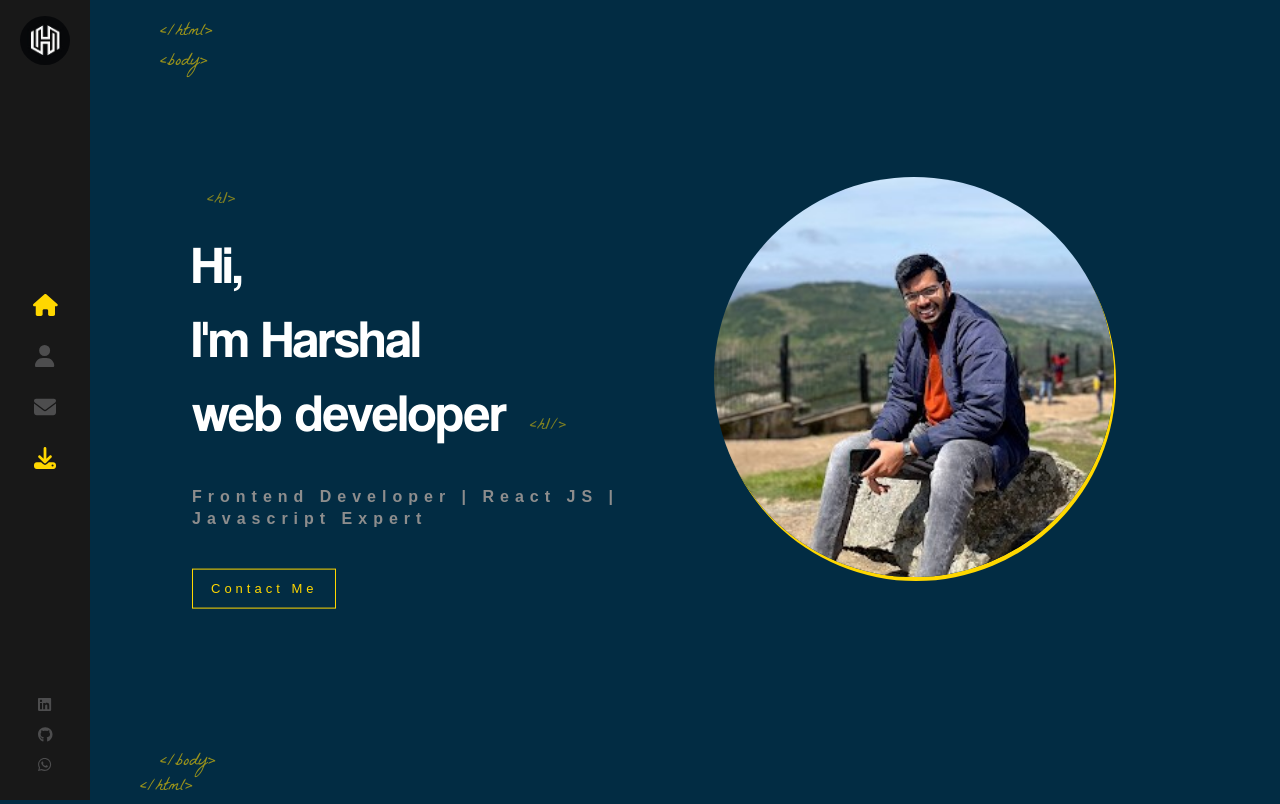
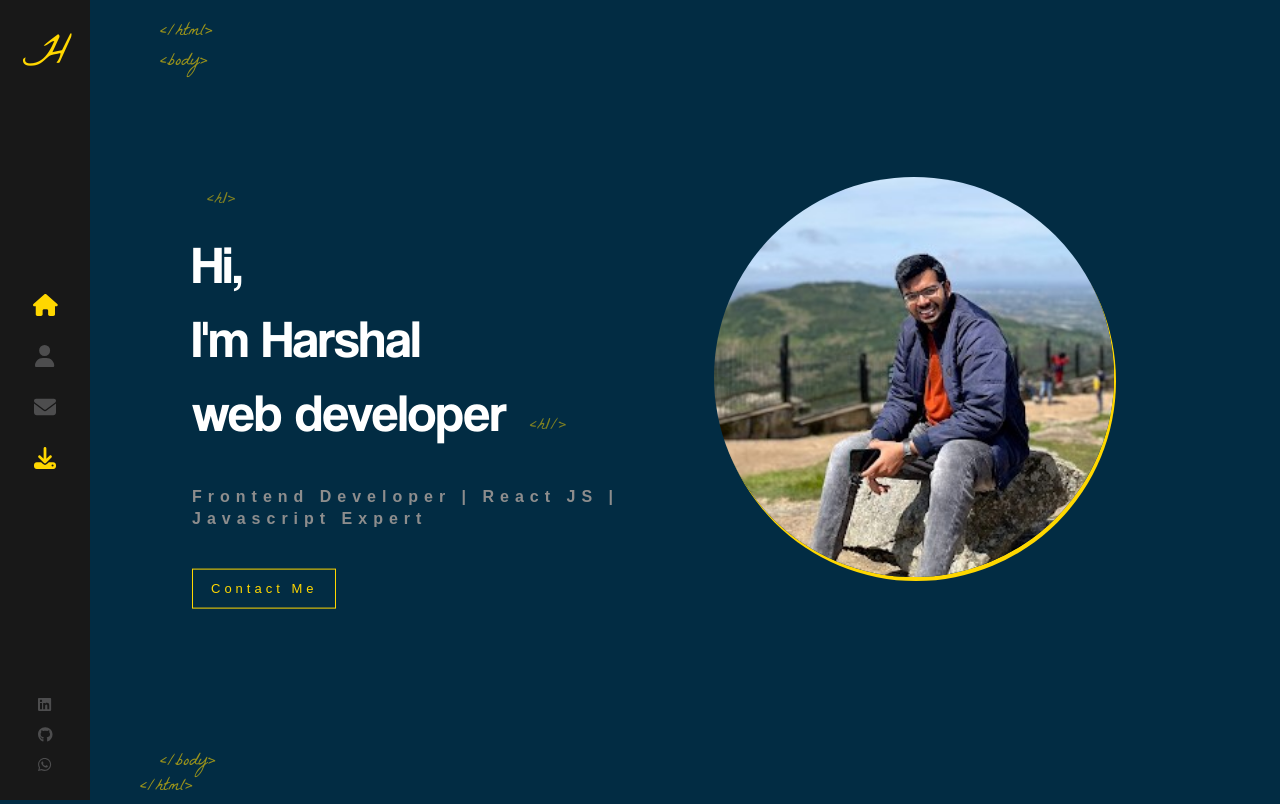
Before and after one commit to Harshal3416/harshal-portfolio, a React (Create React App) app: page / in a window 1280 px wide. Built offline with nearby package versions, Linux system fonts and the light colour scheme.

Commit message:
updated logo

```diff
--- a/src/components/Sidebar/index.js
+++ b/src/components/Sidebar/index.js
@@ -11,9 +11,10 @@ const Sidebar = () => {
     return (
         <>
             <div className="nav-bar">
-                <Link className="logo" >
-                    <img className="hlogo" src={hlogo} alt="logoSub" />
-                </Link>
+                {/* <Link className="logo" > */}
+                {/* <img className="hlogo" src={hlogo} alt="logoSub" /> */}
+                <span className="mylogo">H</span>
+                {/* </Link> */}
                 <nav>
                     <NavLink exact="true" activeclassname="active" to="/">
                         <FontAwesomeIcon icon={faHome} color="#4d4d4e"></FontAwesomeIcon>
--- a/src/components/Sidebar/index.scss
+++ b/src/components/Sidebar/index.scss
@@ -7,20 +7,14 @@
 	z-index: 3;
 	min-height: 500px;
 
-	.logo {
-		display: block;
-		padding: 8px 0;
-
-		img {
-			display: block;
-			margin: 8px auto;
-			width: 24px;
-			height: auto;
-			border-radius: 50%;
-			&.hlogo {
-				width: 50px;
-			}
-		}
+	.mylogo {
+		font-size: 45px;
+		font-weight: 500;
+		color: #ffd700;
+		font-family: "La Belle Aurore", cursive;
+		display: flex;
+		justify-content: center;
+		margin-top: 25px;
 	}
 
 	nav {
```
